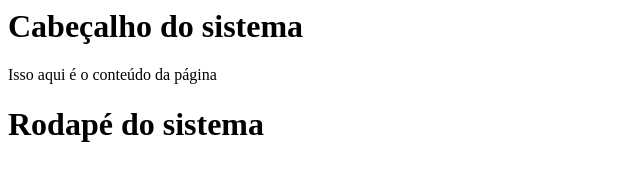
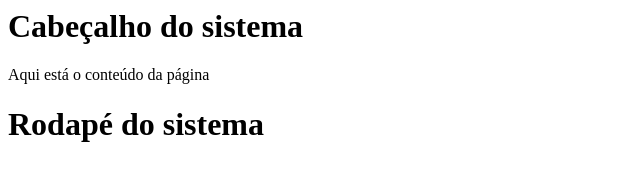
Before and after one commit to reegen/curso-git, a plain HTML site: page proposta1.html in a window 1280 px wide. Shown: the full height of the page, 0-640 px from the left. Drawn offline with Linux system fonts and the light colour scheme.

Commit message:
mudando mensagem da pagina

```diff
--- a/proposta1.html
+++ b/proposta1.html
@@ -6,7 +6,7 @@
        <h1>Cabeçalho do sistema</h1>
 
        <main>
-         	Isso aqui é o conteúdo da página
+         	Aqui está o conteúdo da página
        </main>
 
        <h1>Rodapé do sistema</h1>
```
